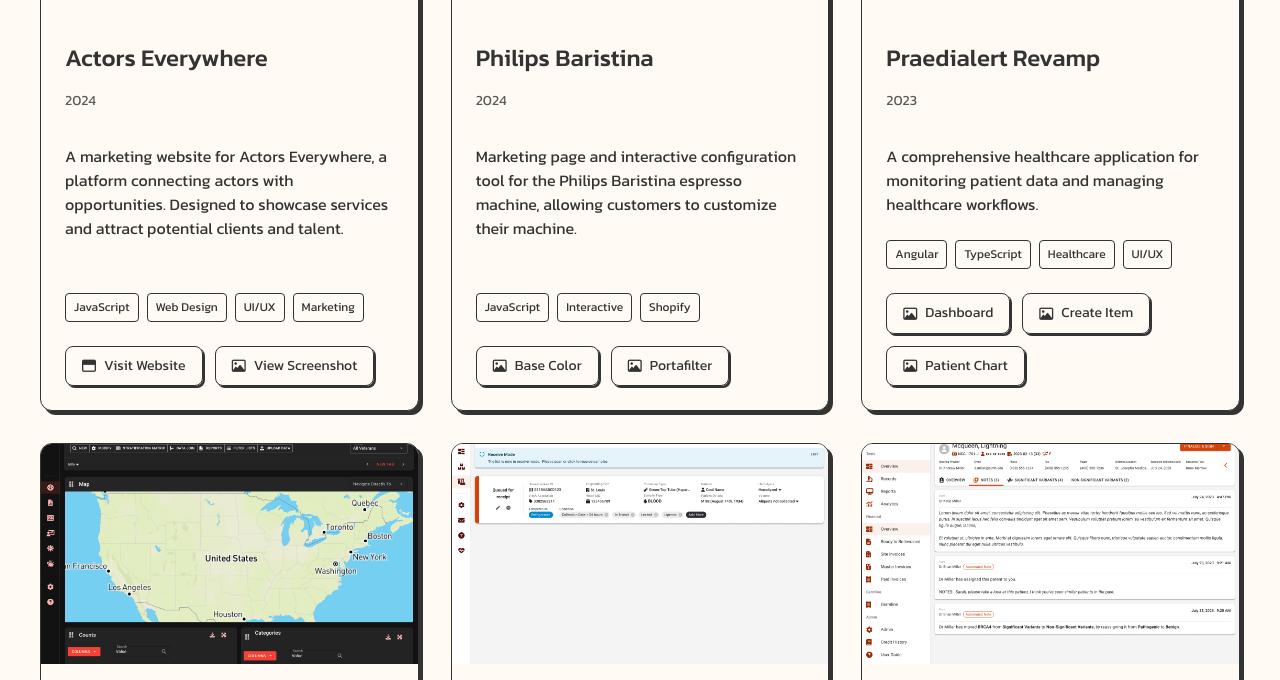
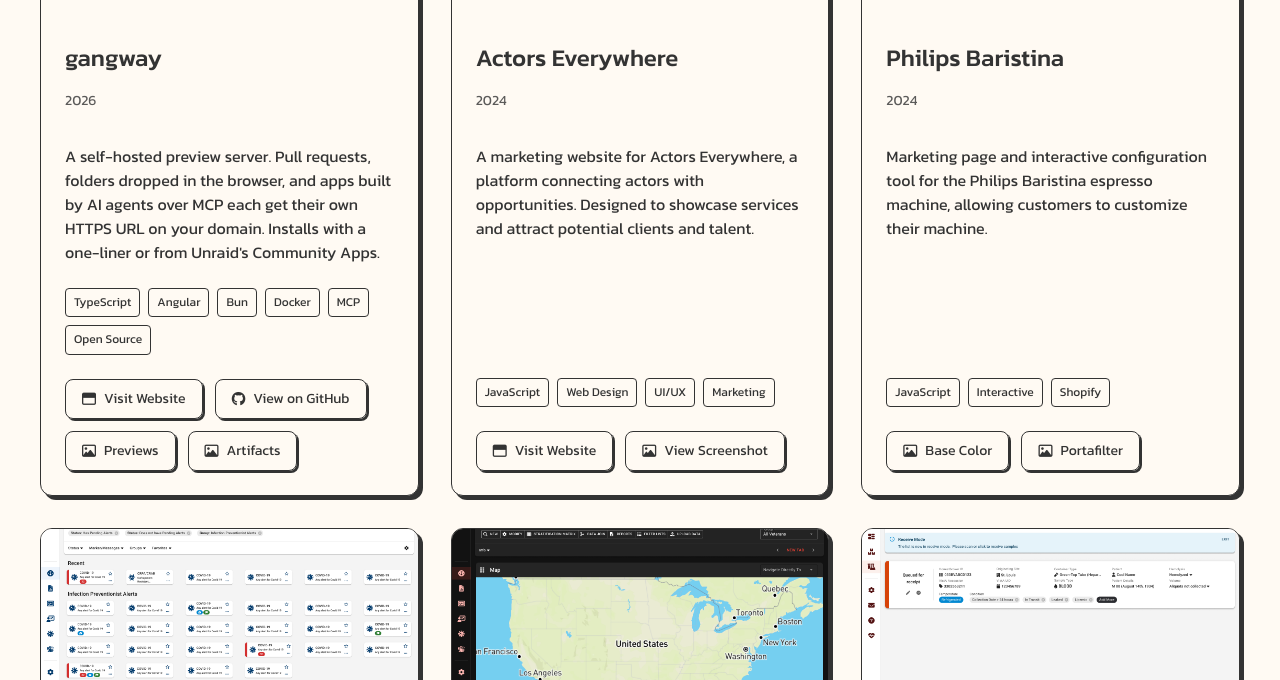
Before and after one commit to charlesabarnes/personal-site-sequel, a Jekyll site: the page built from portfolio/index.html, in a window 1280 px wide and 900 px high, scrolled down 343 px, cut to the strip 220-900 px from the top of the window. Built offline with Jekyll 4.4.1, drawn with Linux system fonts in a browser that asks for light colours; some web fonts are replaced.

Commit message:
Add gangway to the portfolio

```diff
--- a/portfolio/index.html
+++ b/portfolio/index.html
@@ -17,6 +17,34 @@ title: Charles Barnes - Portfolio
   </div>
 
   <div class="portfolio-grid">
+    <!-- gangway -->
+    <div class="project-card" data-tags="Angular,TypeScript,Open Source,Web App">
+      <div class="project-image">
+        <img src="{{ '/portfolio/project-images/gangway/previews.jpg' | relative_url }}" alt="gangway Previews dashboard">
+      </div>
+      <div class="project-content">
+        <h2 class="project-title">gangway</h2>
+        <div class="project-year">2026</div>
+        <p class="project-description">
+          A self-hosted preview server. Pull requests, folders dropped in the browser, and apps built by AI agents over MCP each get their own HTTPS URL on your domain. Installs with a one-liner or from Unraid's Community Apps.
+        </p>
+        <div class="project-tags">
+          <span class="project-tag">TypeScript</span>
+          <span class="project-tag">Angular</span>
+          <span class="project-tag">Bun</span>
+          <span class="project-tag">Docker</span>
+          <span class="project-tag">MCP</span>
+          <span class="project-tag">Open Source</span>
+        </div>
+        <div class="project-links">
+          <a href="https://gangway.sh/" target="_blank" rel="noopener noreferrer"><i class="far fa-window-maximize"></i> Visit Website</a>
+          <a href="https://github.com/charlesabarnes/gangway" target="_blank" rel="noopener noreferrer"><i class="fab fa-github"></i> View on GitHub</a>
+          <a href="{{ '/portfolio/project-images/gangway/previews.jpg' | relative_url }}" target="_blank" rel="noopener noreferrer"><i class="far fa-image"></i> Previews</a>
+          <a href="{{ '/portfolio/project-images/gangway/artifacts.jpg' | relative_url }}" target="_blank" rel="noopener noreferrer"><i class="far fa-image"></i> Artifacts</a>
+        </div>
+      </div>
+    </div>
+
     <!-- Actors Everywhere -->
     <div class="project-card" data-tags="JavaScript,UI/UX,Web App">
       <div class="project-image">
```
Also changed, not shown: portfolio/project-images/gangway/artifacts.jpg (added), portfolio/project-images/gangway/previews.jpg (added).
